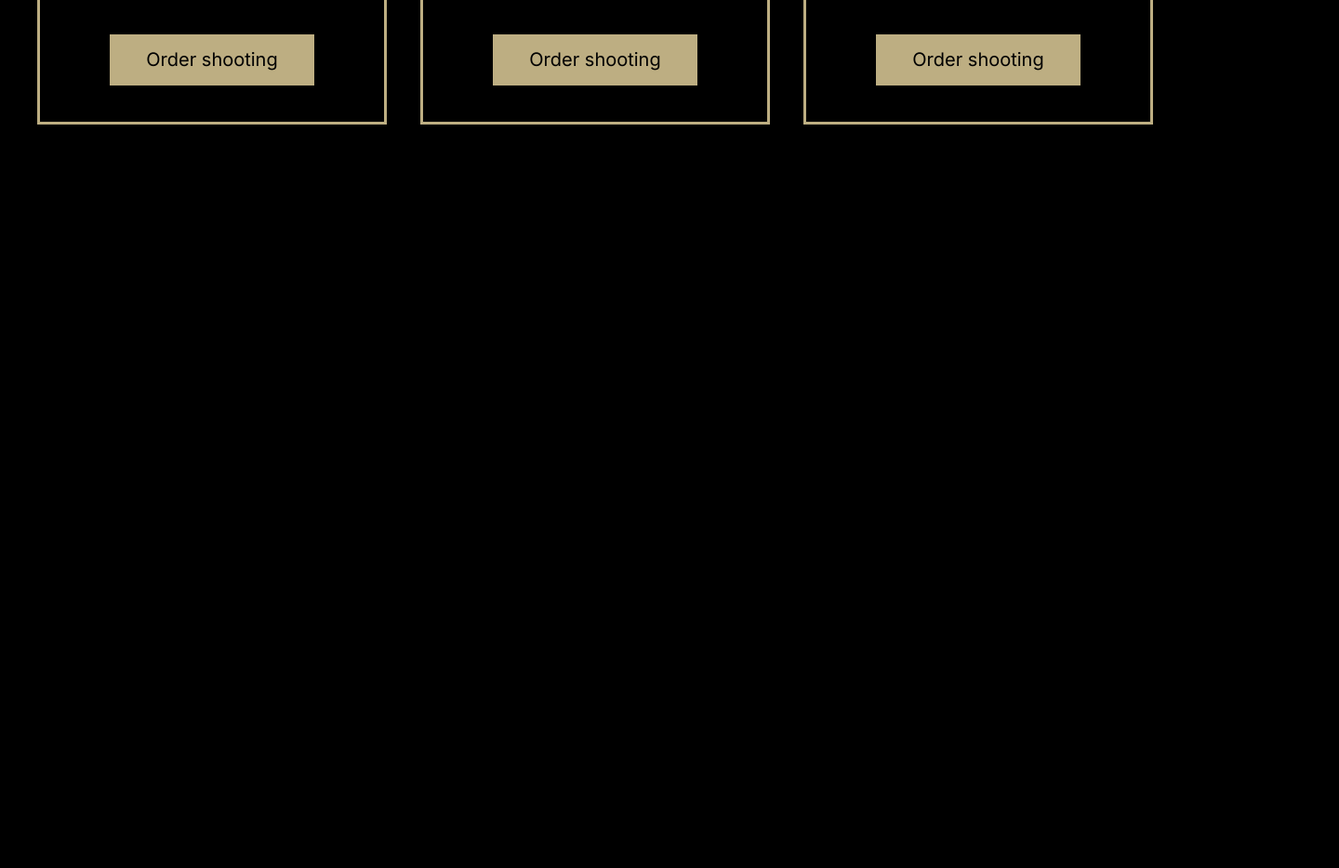
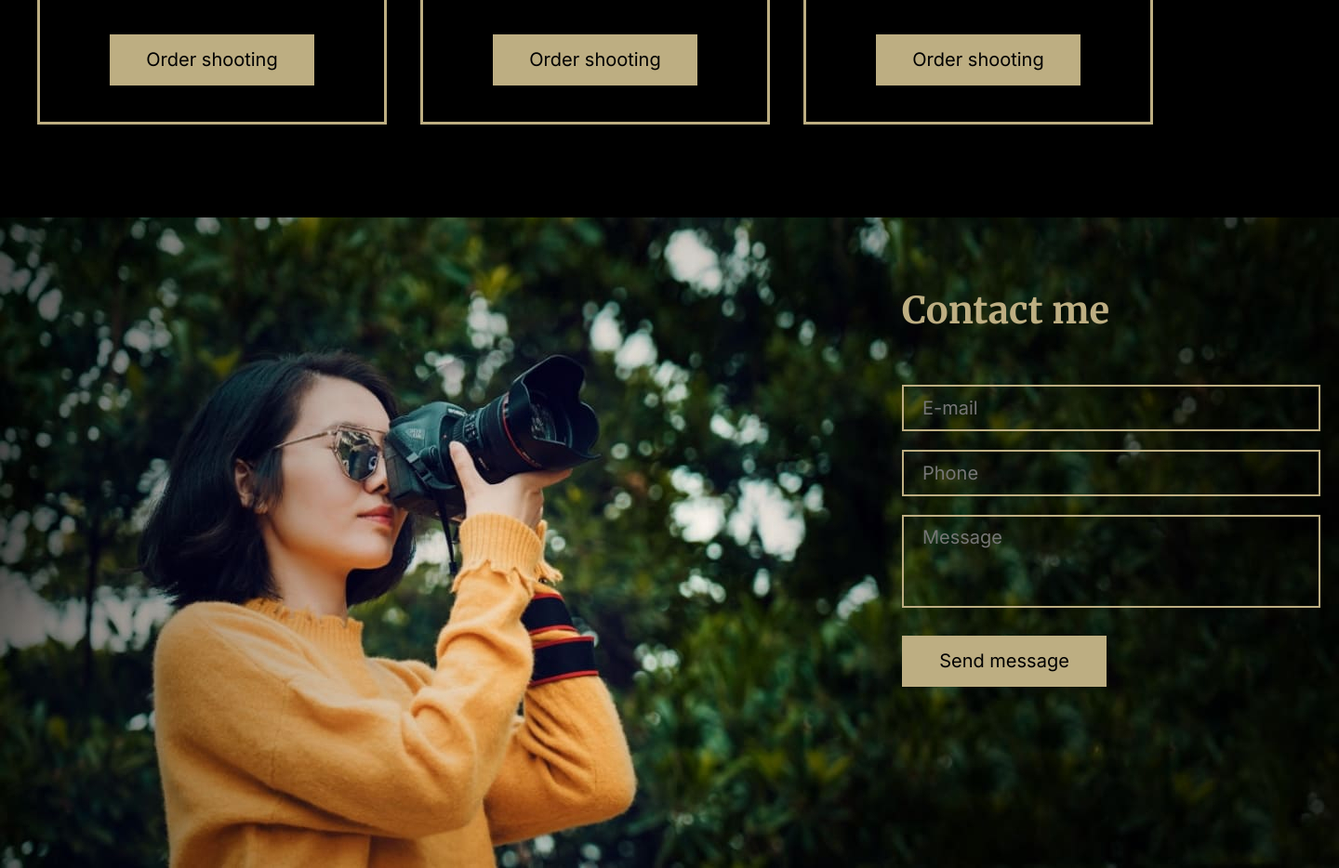
Before and after one commit to ViktoriaAfitova/portfolio-project, a plain HTML site: page portfolio/index.html in a window 1280 px wide. Shown: the part 5367-6301 px from the top of the page at 93% size, 1440 px wide, since content can reach past the window. Before the commit the page ends 5601 px from the top, so only its background shows below. Drawn offline with Linux system fonts and the light colour scheme.

Commit message:
feat: add contacts section

```diff
--- a/portfolio/index.html
+++ b/portfolio/index.html
@@ -163,6 +163,19 @@
             </div>
         </section>
     </div>
+    <div class="contacts-container">
+        <section id="contacts">
+            <div class="contacts-bg">
+                <form class="form">
+                    <h5 class="form-title" data-i18="contact-me">Contact me</h5>
+                    <input class="email-input" type="email" name="email" placeholder="E-mail" data-i18="e-mail">
+                    <input class="phone-input" type="tel" name="phone" placeholder="Phone" data-i18="phone">
+                    <textarea class="message-textarea" id="massage" name="message" placeholder="Message" data-i18="message"></textarea>
+                    <button class="btn__gold contacts__btn" data-i18="send-message">Send message</button>
+                </form>
+            </div>
+        </section>
+    </div>
     </main>
 </body>
 </html>
--- a/portfolio/style.css
+++ b/portfolio/style.css
@@ -412,3 +412,56 @@ small {
 .price-description {
     display: block;
 }
+.contacts-container {
+    max-width: 1440px;
+    width: 100%;
+    margin: 0 auto;
+}
+.contacts-bg {
+    background: url('./assets/img/contacts.jpg');
+    height: 700px;
+    background-position: center center;
+    width: 100%;
+    width: 1440px;
+}
+.form {
+    display: flex;
+    flex-direction: column;
+    max-width: 450px;
+    margin-left: auto;
+    margin-right: 20px;
+}
+.form-title {
+    font-family: 'Merriweather', serif;
+    font-weight: 700;
+    font-size: 40px;
+    line-height: 80px;
+    text-align: center;
+    color: var(--color-gold);
+    margin-right: auto;
+    margin-top: 60px;
+    margin-bottom: 40px;
+}
+input[placeholder],
+textarea[placeholder] {
+    font-family: 'Inter', sans-serif;
+    font-weight: 400;
+    font-size: 20px;
+    line-height: 40px;
+    background-color: transparent;
+    color: var(--color-gold);
+    padding-left: 20px;
+}
+input {
+    width: 450px;
+    height: 50px;
+    border: 2px solid var(--color-gold);
+    margin-bottom: 20px;
+}
+textarea {
+    width: 450px;
+    height: 100px;
+    border: 2px solid var(--color-gold);
+    margin-bottom: 30px;
+    resize: none;
+}
```
Also changed, not shown: portfolio/assets/img/contacts.jpg (added).
